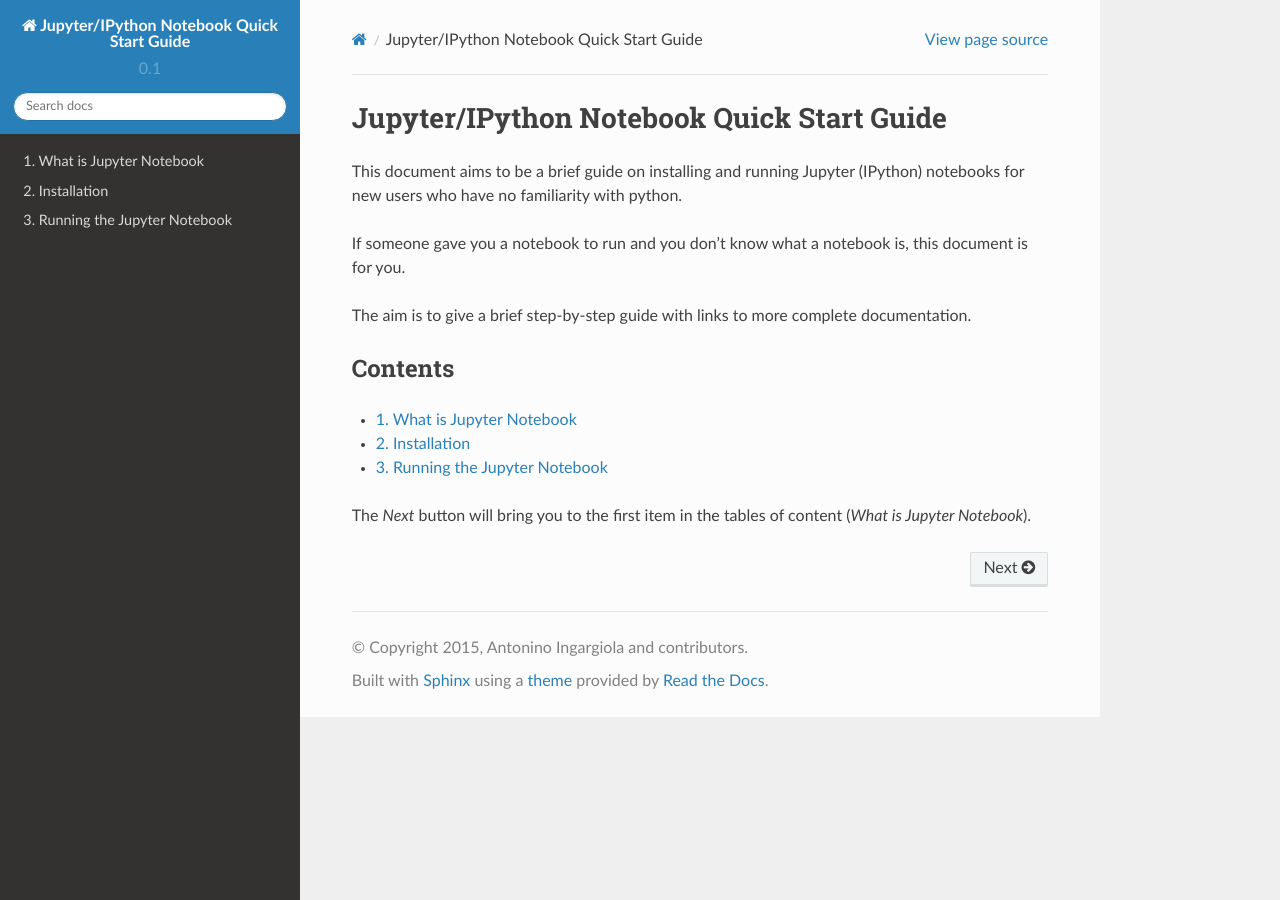
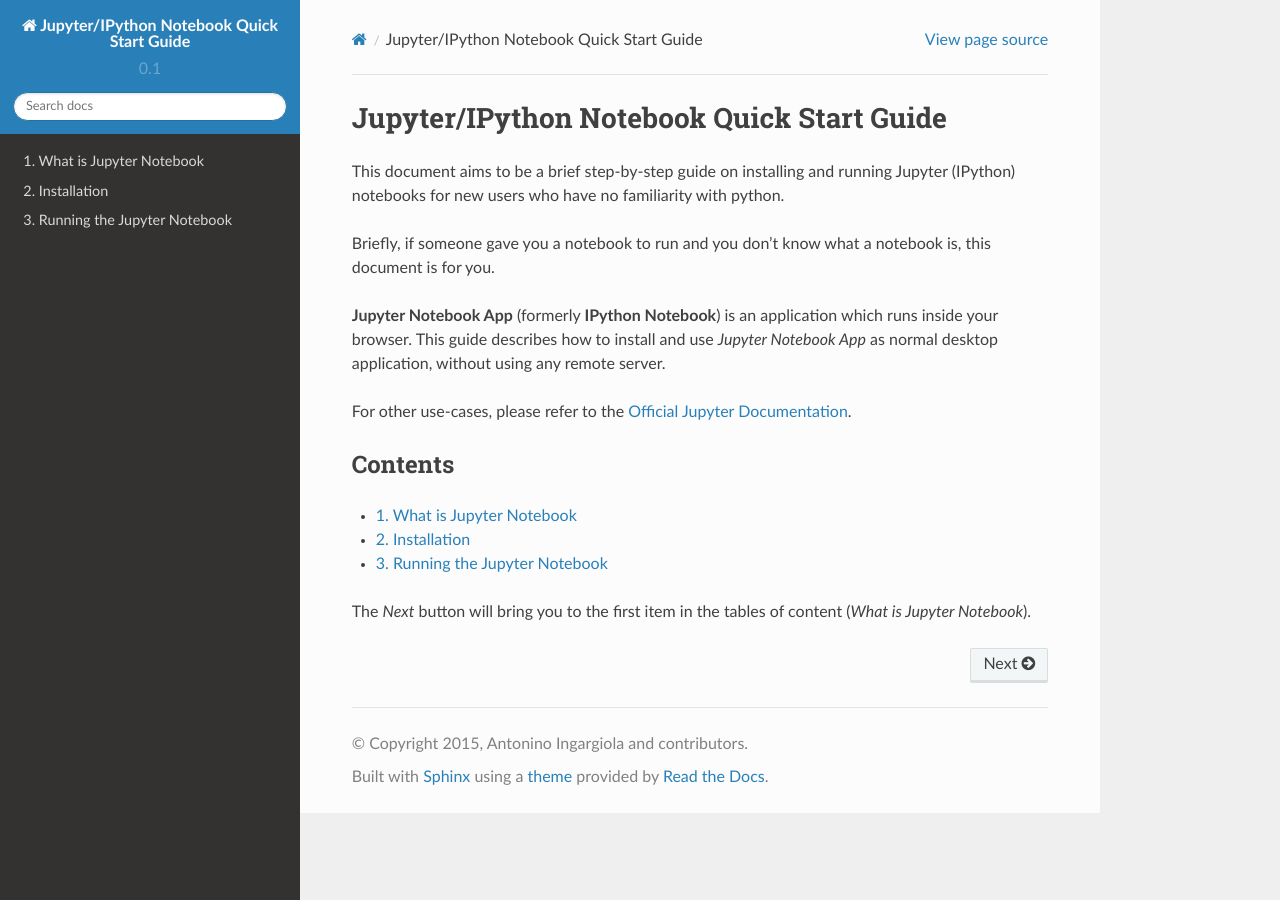
Before and after one commit to tritemio/jupyter_notebook_beginner_guide, a Sphinx documentation site: the page built from docs/index.rst, in a window 1280 px wide. Built offline with Sphinx 7.4.7 and the Read the Docs theme 2.0.0, drawn with Linux system fonts in a browser that asks for light colours.

Commit message:
Update index.rst

```diff
--- a/docs/index.rst
+++ b/docs/index.rst
@@ -6,14 +6,18 @@
 Jupyter/IPython Notebook Quick Start Guide
 ==========================================
 
-This document aims to be a brief guide on installing and running
+This document aims to be a brief step-by-step guide on installing and running
 Jupyter (IPython) notebooks for new users who have no familiarity with python.
 
-If someone gave you a notebook to run and you don't know what
+Briefly, if someone gave you a notebook to run and you don't know what
 a notebook is, this document is for you.
 
-The aim is to give a brief step-by-step guide with links to more complete
-documentation.
+**Jupyter Notebook App** (formerly **IPython Notebook**) is
+an application which runs inside your browser.
+This guide describes how to install and use *Jupyter Notebook App*
+as normal desktop application, without using any remote server.
+
+For other use-cases, please refer to the `Official Jupyter Documentation <http://jupyter.readthedocs.org/>`__.
 
 
 Contents
```
